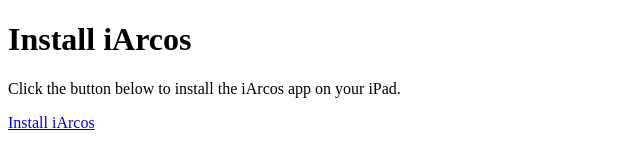
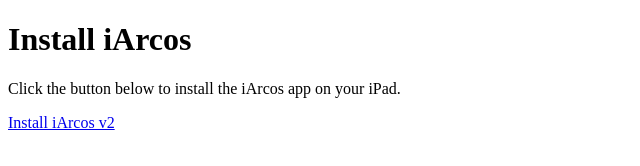
Before and after one commit to colmstrata/ipadReleases, a plain HTML site: page index.html in a window 1280 px wide. Shown: the full height of the page, 0-640 px from the left. Drawn offline with Linux system fonts and the light colour scheme.

Commit message:
Update index.html

```diff
--- a/index.html
+++ b/index.html
@@ -9,7 +9,7 @@
     <h1>Install iArcos</h1>
     <p>Click the button below to install the iArcos app on your iPad.</p>
     <a href="itms-services://?action=download-manifest&url=https://colmstrata.github.io/ipadReleases/manifest.plist">
-        Install iArcos
+        Install iArcos v2
     </a>
 </body>
 </html>
```
